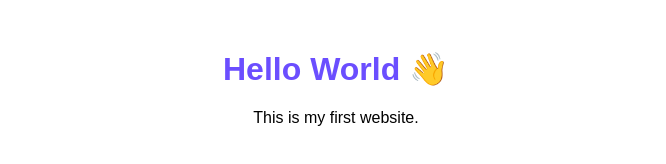
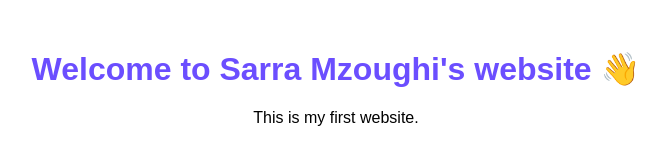
Before and after one commit to sarramzoughi/webdev2, a plain HTML site: page index.html in a window 1280 px wide. Shown: the whole page, without its empty margins (304-970 px from the left). Drawn offline with Linux system fonts and the light colour scheme.

Commit message:
Personalized my title

```diff
--- a/index.html
+++ b/index.html
@@ -6,7 +6,7 @@
   <link rel="stylesheet" href="style.css">
 </head>
 <body>
-  <h1>Hello World 👋</h1>
+  <h1>Welcome to Sarra Mzoughi's website 👋</h1>
   <p>This is my first website.</p>
 </body>
 </html>
```
